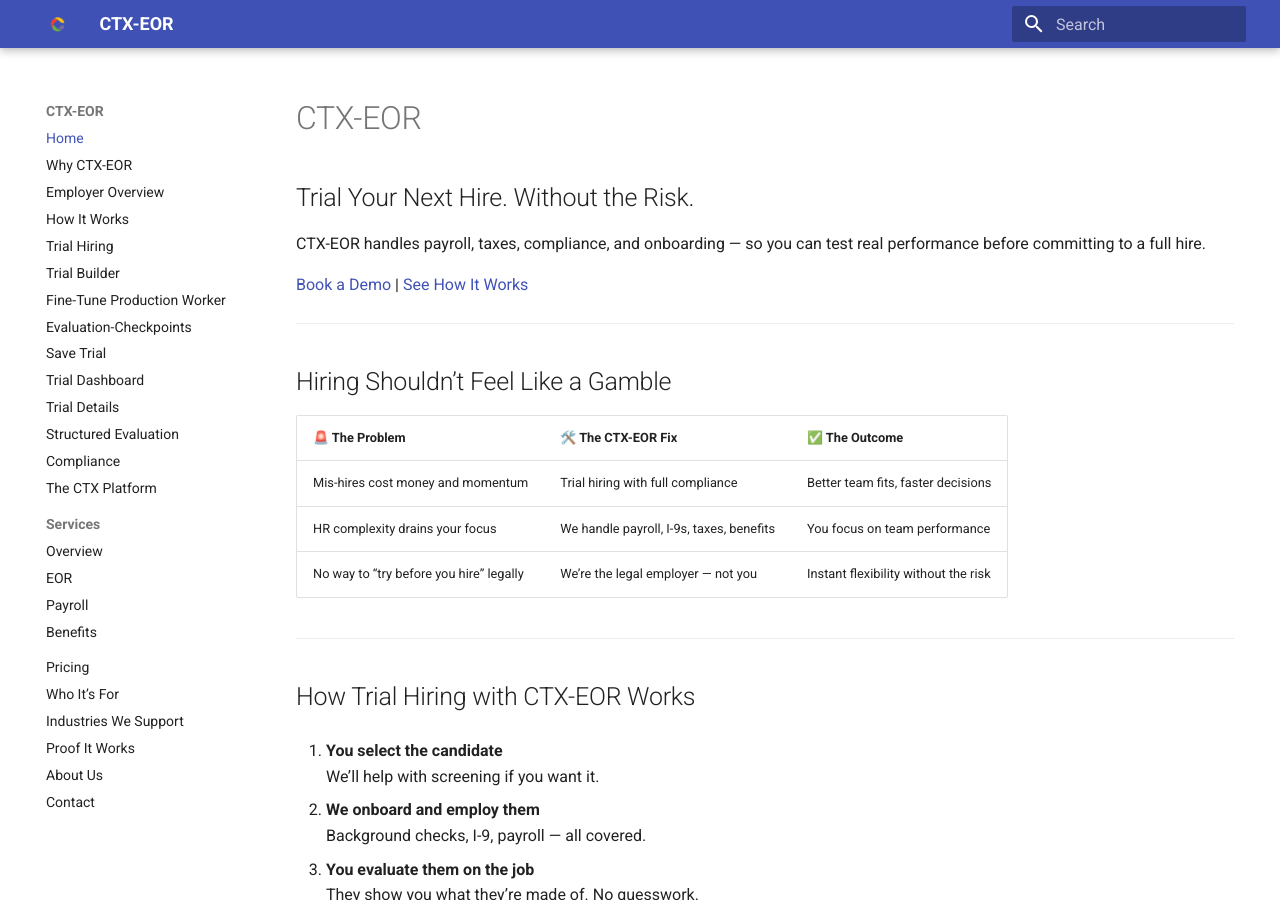
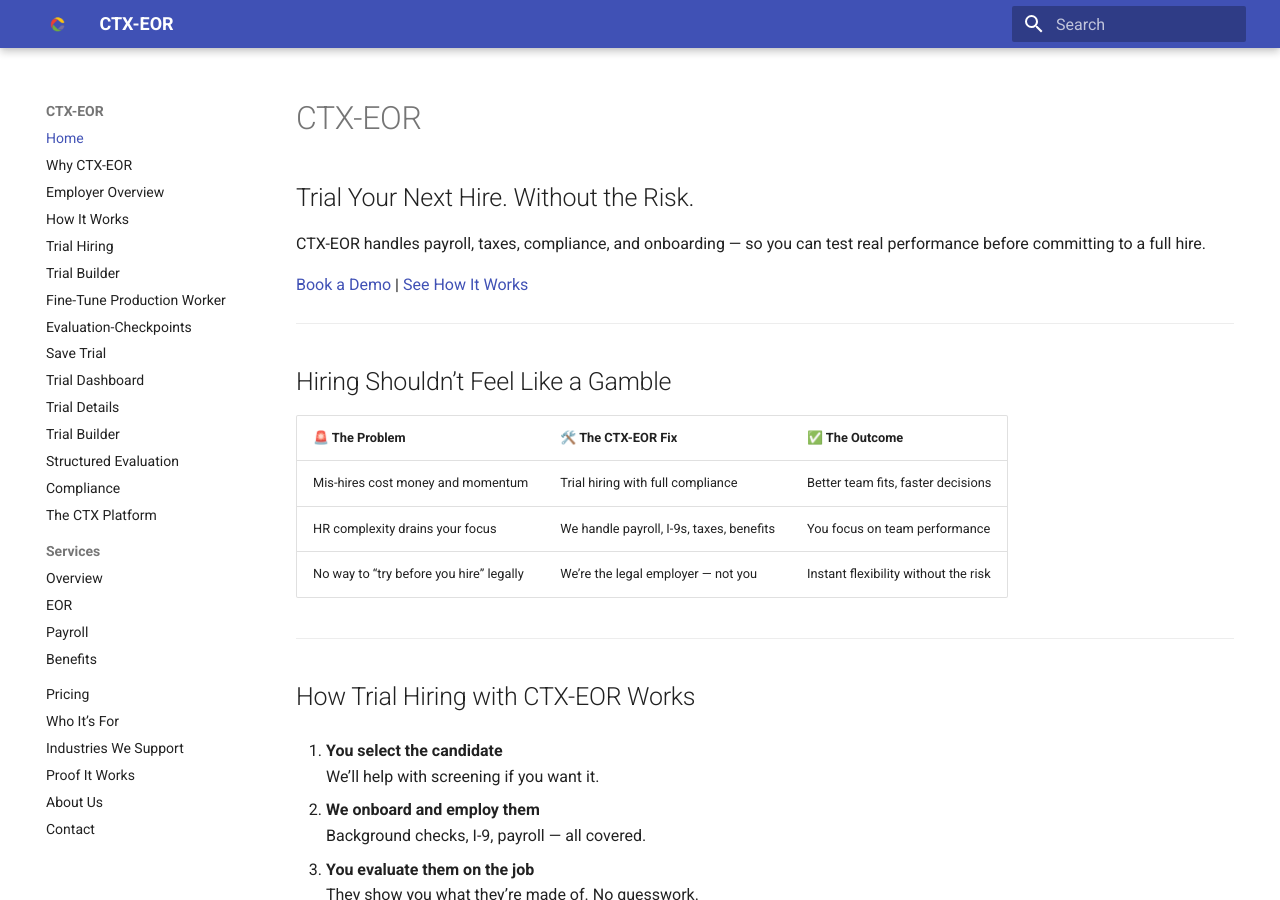
Before and after one commit to cirrusflyer275ds/ctx-eor-site, an MkDocs documentation site: the page built from docs/index.md, in a window 1280 px wide and 900 px high. Built offline with MkDocs 1.6.1 and Material for MkDocs 9.7.7, drawn with Linux system fonts in a browser that asks for light colours.

Commit message:
Update mkdocs.yml

```diff
--- a/mkdocs.yml
+++ b/mkdocs.yml
@@ -36,6 +36,7 @@ nav:
   - Save Trial: save-and-share.md
   - Trial Dashboard: trial-dashboard.md
   - Trial Details: trial-details.md
+  - Trial Builder: trial-builder-step1.md
   - Structured Evaluation: structured-evaluation.md
   - Compliance: compliance.md
   - The CTX Platform: platform.md
```
